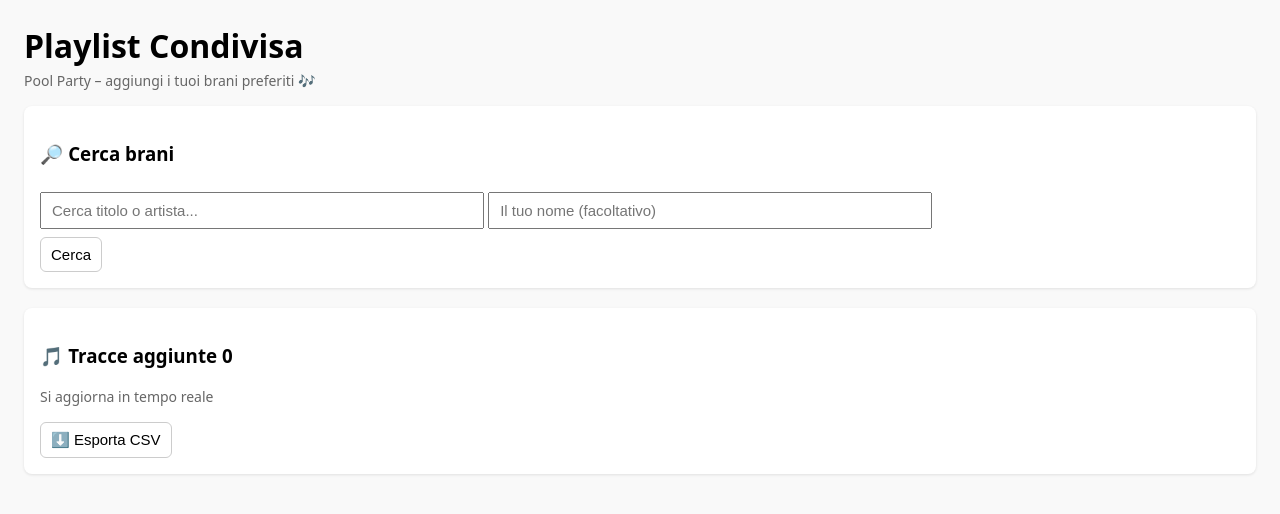
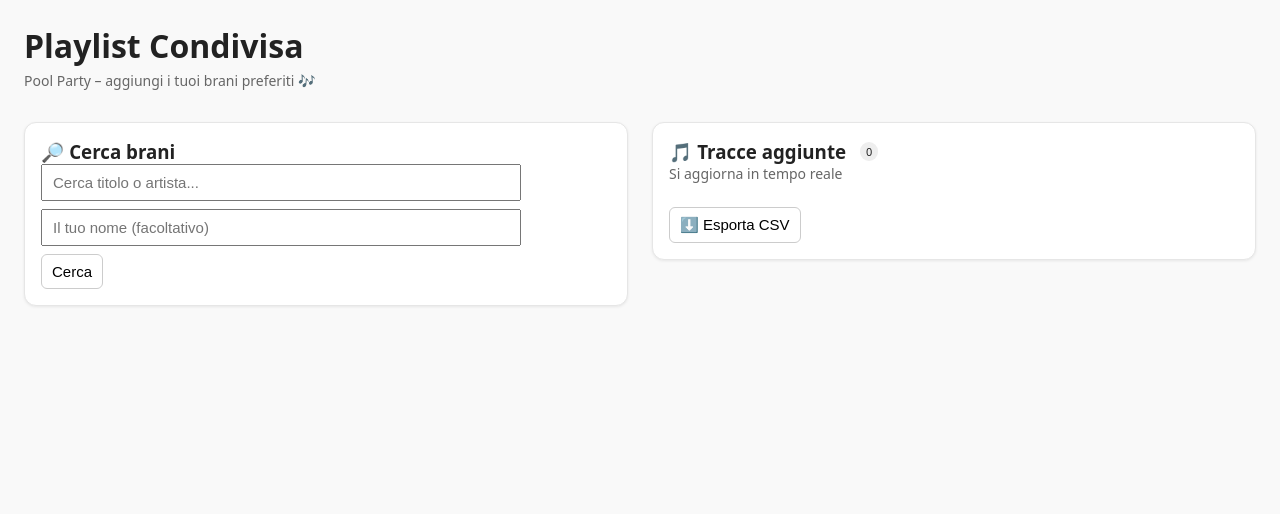
Before and after one commit to partyplaylist/playlist-poolparty, a plain HTML site: page index.html in a window 1280 px wide. Drawn offline with Linux system fonts and the light colour scheme; no server answers.

Commit message:
Update index.html

```diff
--- a/index.html
+++ b/index.html
@@ -5,42 +5,74 @@
   <meta name="viewport" content="width=device-width, initial-scale=1" />
   <title>Playlist Condivisa – Pool Party</title>
   <style>
-    body { font-family: system-ui, sans-serif; margin: 24px; background: #f9f9f9; }
-    h1 { margin-bottom: 4px; }
-    .muted { color: #666; font-size: 14px; margin-bottom: 16px; }
+    :root {
+      --gap: 24px;
+      --card-bg: #fff;
+      --bg: #f9f9f9;
+      --border: #e6e6e6;
+      --text: #222;
+      --muted: #666;
+    }
+    * { box-sizing: border-box; }
+    body { font-family: system-ui, sans-serif; margin: var(--gap); background: var(--bg); color: var(--text); }
+    h1 { margin: 0 0 4px 0; }
+    .muted { color: var(--muted); font-size: 14px; margin-bottom: 16px; }
+
+    /* Layout: mobile = 1 colonna; desktop = 2 colonne */
+    .layout { display: block; gap: var(--gap); }
+    @media (min-width: 960px) {
+      .layout { display: grid; grid-template-columns: 1fr 1fr; align-items: start; }
+    }
+
     input, button { padding: 8px 10px; font-size: 15px; }
-    input[type="text"] { width: 100%; max-width: 420px; }
+    input[type="text"] { width: 100%; max-width: 480px; }
     button { cursor: pointer; border: 1px solid #ccc; background: #fff; border-radius: 6px; }
     button:hover { background: #f0f0f0; }
-    .card { background: #fff; border-radius: 8px; padding: 16px; margin-bottom: 20px; box-shadow: 0 1px 3px rgba(0,0,0,0.1); }
-    .track { display: grid; grid-template-columns: 56px 1fr auto; gap: 12px; align-items: center; padding: 8px 0; border-bottom: 1px solid #eee; }
+    .spacer { height: 8px; }
+
+    .card { background: var(--card-bg); border-radius: 12px; padding: 16px; margin: 16px 0; box-shadow: 0 1px 3px rgba(0,0,0,0.08); border: 1px solid var(--border); }
+
+    .track { display: grid; grid-template-columns: 56px 1fr auto; gap: 12px; align-items: center; padding: 10px 0; border-bottom: 1px solid #eee; }
     .track:last-child { border-bottom: none; }
     .cover { width: 56px; height: 56px; border-radius: 8px; object-fit: cover; background: #f3f3f3; }
-    .t-title { font-weight: 600; }
+    .t-title { font-weight: 700; line-height: 1.2; }
     .t-artist { color: #444; font-size: 14px; }
     .pill { font-size: 11px; padding: 2px 6px; border-radius: 999px; background: #eee; margin-left: 6px; }
+
+    .section-title { display:flex; align-items:center; gap:8px; }
+    .section-title h3 { margin:0; }
   </style>
 </head>
 <body>
   <h1>Playlist Condivisa</h1>
   <div class="muted">Pool Party – aggiungi i tuoi brani preferiti 🎶</div>
 
+  <div class="layout">
+    <!-- Colonna sinistra: Ricerca / Aggiunta -->
+    <div>
       <div class="card">
-    <h3>🔎 Cerca brani</h3>
+        <div class="section-title"><h3>🔎 Cerca brani</h3></div>
         <input id="q" type="text" placeholder="Cerca titolo o artista..." />
-    <input id="yourname" type="text" placeholder="Il tuo nome (facoltativo)" style="margin-top:8px;" />
-    <div style="margin-top:8px;">
+        <div class="spacer"></div>
+        <input id="yourname" type="text" placeholder="Il tuo nome (facoltativo)" />
+        <div class="spacer"></div>
         <button id="btnSearch">Cerca</button>
-    </div>
         <div id="results"></div>
       </div>
+    </div>
 
+    <!-- Colonna destra: Playlist live -->
+    <div>
       <div class="card">
-    <h3>🎵 Tracce aggiunte <span id="count">0</span></h3>
+        <div class="section-title">
+          <h3>🎵 Tracce aggiunte</h3>
+          <span class="pill" id="count">0</span>
+        </div>
         <div class="muted">Si aggiorna in tempo reale</div>
         <div id="tracks"></div>
-    <div style="margin-top:12px;">
+        <div class="spacer"></div>
         <button id="btnExport">⬇️ Esporta CSV</button>
+      </div>
     </div>
   </div>
 
```
Lines whose indentation alone changed are shown as unchanged.
